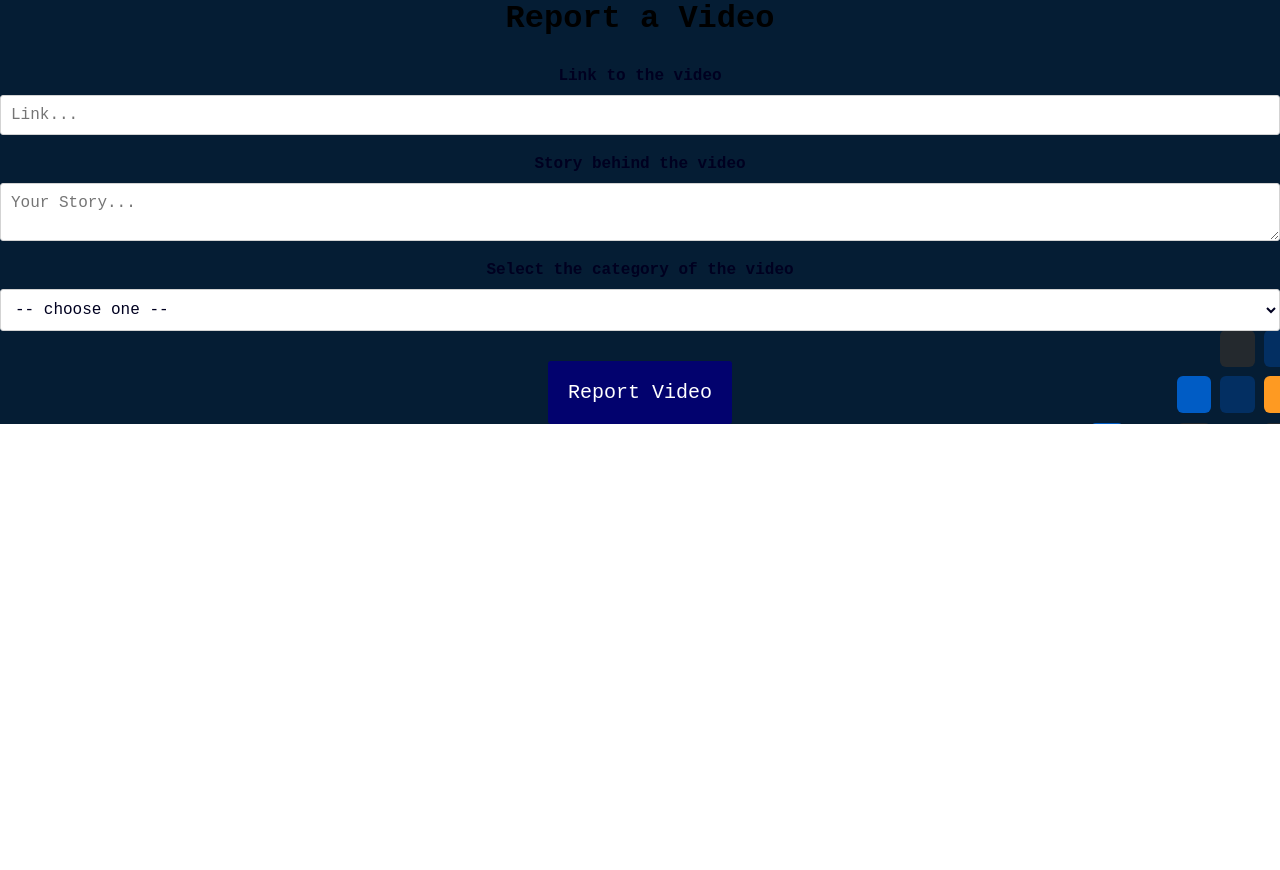
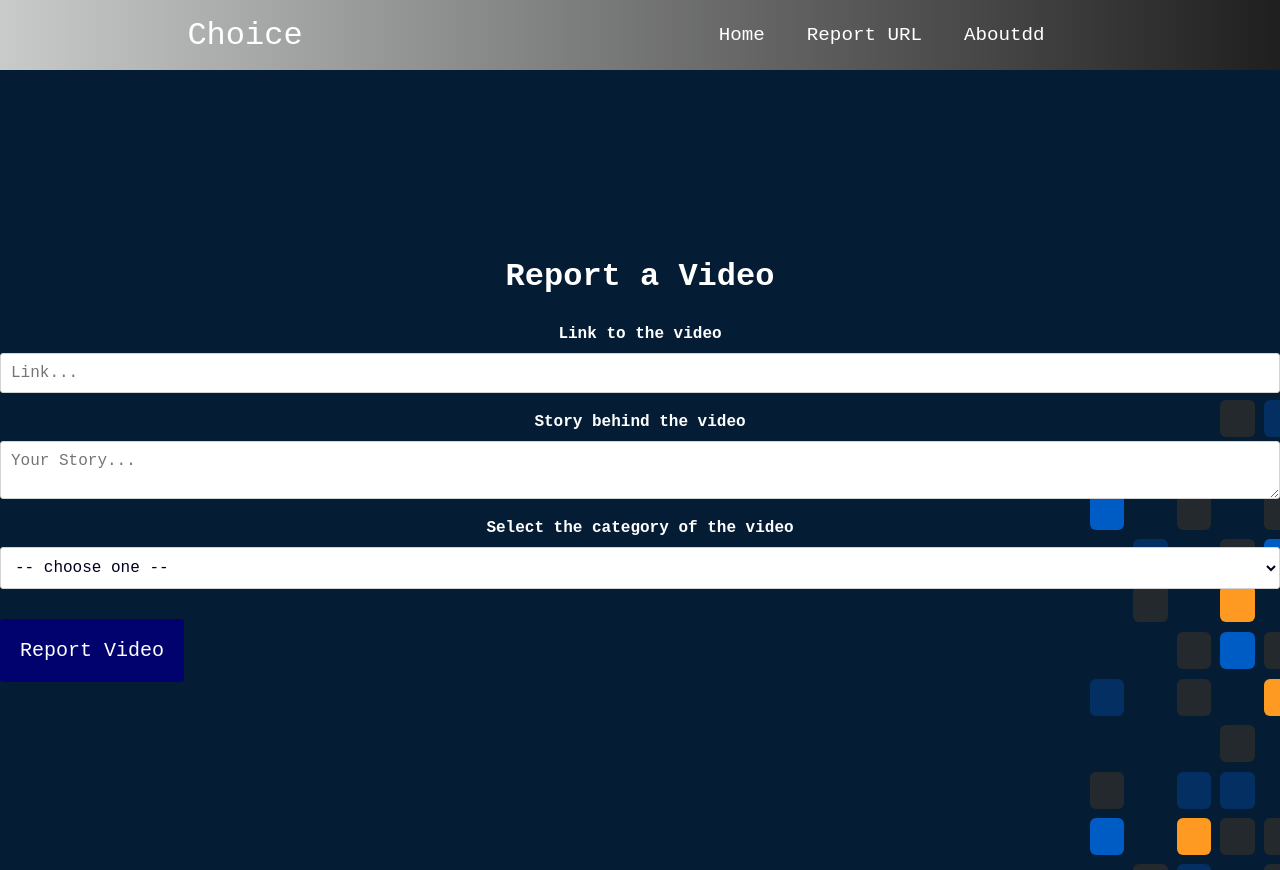
Before and after one commit to Team-Plus-1/choice-frontend, a React (Create React App) app: page / in a window 1280 px wide. Before the commit the page ends 800 px from the top, so only its background shows below. Built offline with nearby package versions, Linux system fonts and the light colour scheme.

Commit message:
report and navbar

```diff
--- a/public/index.html
+++ b/public/index.html
@@ -15,6 +15,7 @@
       user's mobile device or desktop. See https://developers.google.com/web/fundamentals/web-app-manifest/
     -->
     <link rel="manifest" href="%PUBLIC_URL%/manifest.json" />
+    <link rel="stylesheet" href="https://use.fontawesome.com/releases/v5.15.3/css/all.css" integrity="sha384-SZXxX4whJ79/gErwcOYf+zWLeJdY/qpuqC4cAa9rOGUstPomtqpuNWT9wdPEn2fk" crossorigin="anonymous">
     <!--
       Notice the use of %PUBLIC_URL% in the tags above.
       It will be replaced with the URL of the `public` folder during the build.
--- a/src/App.js
+++ b/src/App.js
@@ -1,9 +1,11 @@
 import "./App.css";
+import Navbar from "./components/Navbar";
 import Report from "./components/Report";
 
 function App() {
   return (
     <div className="App">
+      <Navbar />
       <Report />
     </div>
   );
--- /dev/null
+++ b/src/components/Navbar.css
@@ -0,0 +1,157 @@
+.navbar {
+  background: linear-gradient(
+    90deg,
+    rgb(201, 202, 202) 0%,
+    rgb(31, 31, 31) 100%
+  );
+  height: 70px;
+  display: flex;
+  justify-content: center;
+  align-items: center;
+  font-size: 1.2rem;
+  position: sticky;
+  top: 0;
+  z-index: 999;
+}
+
+.navbar_container {
+  display: flex;
+  justify-content: center;
+  align-items: center;
+  height: 80px;
+  max-width: 1500px;
+}
+
+.navbar_logo {
+  color: #fff;
+  justify-self: start;
+  margin-left: 10px;
+  cursor: pointer;
+  text-decoration: none;
+  font-size: 2rem;
+  display: flex;
+  align-items: center;
+}
+
+.nav_menu {
+  display: grid;
+  grid-template-columns: repeat(4, auto);
+  grid-gap: 10px;
+  list-style: none;
+  text-align: center;
+  width: 60vw;
+  justify-content: end;
+  margin-right: 2rem;
+}
+
+.nav_item {
+  height: 80px;
+}
+
+.nav_links {
+  color: #fff;
+  display: flex;
+  align-items: center;
+  text-decoration: none;
+  padding: 0.5rem 1rem;
+  height: 100%;
+}
+
+.nav_links:hover {
+  border-bottom: 4px solid #fff;
+  transition: all 0.2s ease-out;
+}
+
+.fa-bars {
+  color: #fff;
+}
+
+.nav_links_mobile {
+  display: none;
+}
+
+.menu_icon {
+  display: none;
+}
+
+@media screen and (max-width: 960px) {
+  .NavbarItems {
+    position: relative;
+  }
+
+  .nav_menu {
+    display: flex;
+    flex-direction: column;
+    width: 100%;
+    height: 90vh;
+    position: absolute;
+    top: 80px;
+    left: -100%;
+    opacity: 1;
+    transition: all 0.5s ease;
+  }
+
+  .nav_menu.active {
+    background: #242222;
+    left: 0;
+    opacity: 1;
+    transition: all 0.5s ease;
+    z-index: 1;
+  }
+
+  .nav_links {
+    text-align: center;
+    padding: 2rem;
+    width: 100%;
+    display: table;
+  }
+
+  .nav_links:hover {
+    background-color: #fff;
+    color: #242424;
+    border-radius: 0;
+  }
+
+  .navbar_logo {
+    position: absolute;
+    top: 0;
+    left: 0;
+    transform: translate(25%, 50%);
+  }
+
+  .menu_icon {
+    display: block;
+    position: absolute;
+    top: 0;
+    right: 0;
+    transform: translate(-100%, 60%);
+    font-size: 1.8rem;
+    cursor: pointer;
+  }
+
+  .fa-times {
+    color: #fff;
+    font-size: 2rem;
+  }
+
+  .nav_links_mobile {
+    display: block;
+    text-align: center;
+    margin: 2rem auto;
+    border-radius: 4px;
+    width: 80%;
+    text-decoration: none;
+    font-size: 1.5rem;
+    background-color: transparent;
+    color: #fff;
+    padding: 14px 20px;
+    border: 1px solid #fff;
+    transition: all 0.3s ease-out;
+  }
+
+  .nav_links_mobile:hover {
+    background: #fff;
+    color: #242424;
+    transition: 250ms;
+  }
+}
--- /dev/null
+++ b/src/components/Navbar.js
@@ -0,0 +1,82 @@
+import React, { useState, useEffect } from "react";
+import "./Navbar.css";
+
+function Navbar() {
+  const [click, setClick] = useState(false);
+  const [button, setButton] = useState(true);
+
+  const handleClick = () => setClick(!click);
+  const closeMobileMenu = () => setClick(false);
+
+  const showButton = () => {
+    if (window.innerWidth <= 960) {
+      setButton(false);
+    } else {
+      setButton(true);
+    }
+  };
+
+  useEffect(() => {
+    showButton();
+  }, []);
+
+  window.addEventListener("resize", showButton);
+
+  return (
+    <>
+      <nav className="navbar">
+        <div className="navbar_container">
+          <a
+            to="home"
+            className="navbar_logo"
+            onClick={closeMobileMenu}
+            smooth={true}
+            duration={750}
+          >
+            Choice
+          </a>
+          <div className="menu_icon" onClick={handleClick}>
+            <i className={click ? "fas fa-times" : "fas fa-bars"} />
+          </div>
+          <ul className={click ? "nav_menu active" : "nav_menu"}>
+            <li className="nav_item">
+              <a
+                to="home"
+                className="nav_links"
+                onClick={closeMobileMenu}
+                smooth={true}
+                duration={600}
+              >
+                Home
+              </a>
+            </li>
+            <li className="nav_item">
+              <a
+                to="products"
+                className="nav_links"
+                onClick={closeMobileMenu}
+                smooth={true}
+                duration={700}
+              >
+                Report URL
+              </a>
+            </li>
+            <li className="nav_item">
+              <a
+                to="about"
+                className="nav_links"
+                onClick={closeMobileMenu}
+                smooth={true}
+                duration={1000}
+              >
+                Aboutdd
+              </a>
+            </li>
+          </ul>
+        </div>
+      </nav>
+    </>
+  );
+}
+
+export default Navbar;
--- a/src/components/Report.css
+++ b/src/components/Report.css
@@ -7,15 +7,11 @@
 
 .Report {
   background-image: url("../images/Cover_5.svg");
+  height: 100vh;
   display: flex;
   flex-direction: column;
   justify-content: center;
   /* align-items: center; */
-}
-
-input,
-button {
-  font-family: Lucidatypewriter, monospace;
 }
 
 .form {
@@ -26,6 +22,7 @@
 
 .report__heading {
   margin-bottom: 30px;
+  color: #fff;
 }
 
 .report__input {
@@ -49,8 +46,9 @@
 }
 
 .report__label {
+  float: left;
   padding-bottom: 10px;
-  color: rgb(0, 0, 32);
+  color: #fff;
   font-weight: bold;
 }
 
@@ -65,6 +63,7 @@
   cursor: pointer;
   transition: 0.2s ease-in-out;
   margin-top: 10px;
+  float: left;
 }
 
 .form > button:hover {
```
